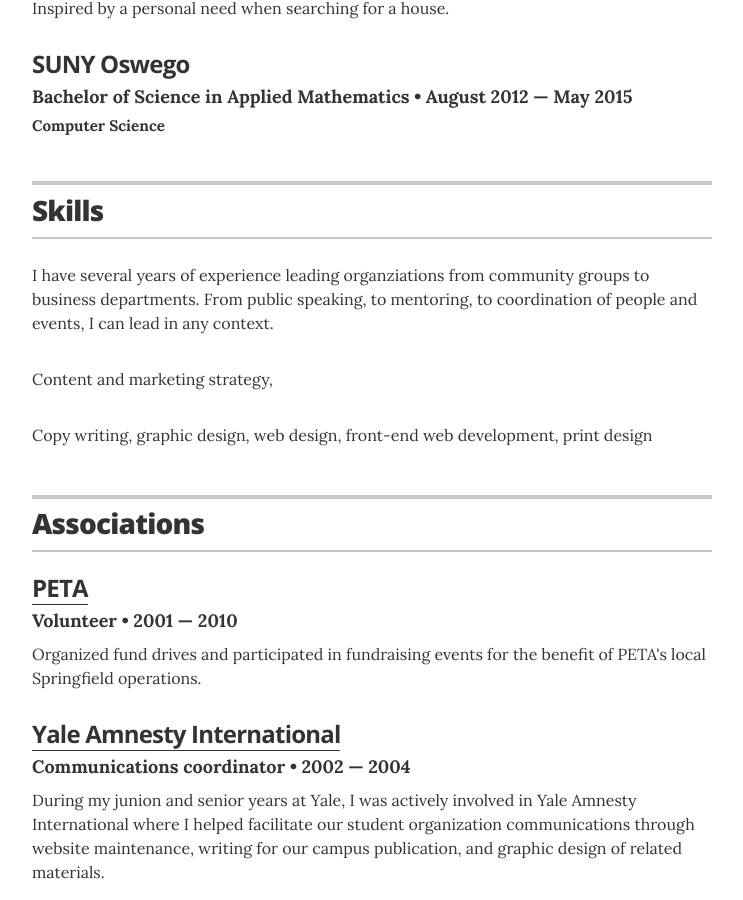
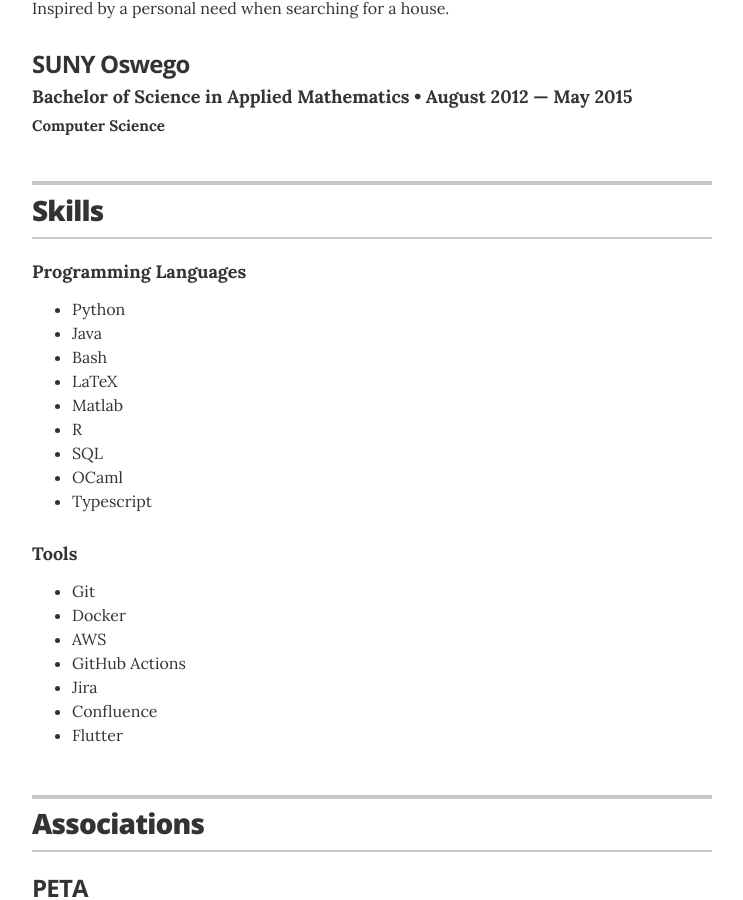
Before and after one commit to apjansing/apjansing.github.io, a Jekyll site: the page built from index.html, in a window 1280 px wide and 900 px high, scrolled down 2437 px. Shown: the whole window, without its empty margins (268-1011 px from the left). Built offline with Jekyll 4.4.1, drawn with Linux system fonts in a browser that asks for light colours.

Commit message:
fill out skills

```diff
--- a/_data/skills.yml
+++ b/_data/skills.yml
@@ -1,12 +1,24 @@
 # Skills
-# Organizational leadership
-- skill: Organizational leadership
-  description: I have several years of experience leading organziations from community groups to business departments. From public speaking, to mentoring, to coordination of people and events, I can lead in any context.
+# Programming Languages
+- type: Programming Languages
+  skills:
+    - Python
+    - Java
+    - Bash
+    - LaTeX
+    - Matlab
+    - R
+    - SQL
+    - OCaml
+    - Typescript
 
-# Communications strategy
-- skill: Communications strategy
-  description: Content and marketing strategy,
-
-# Digital content development and creation
-- skill: Digital content development and creation
-  description: Copy writing, graphic design, web design, front-end web development, print design
+# Tools
+- type: Tools
+  skills:
+    - Git
+    - Docker
+    - AWS
+    - GitHub Actions
+    - Jira
+    - Confluence
+    - Flutter
```
